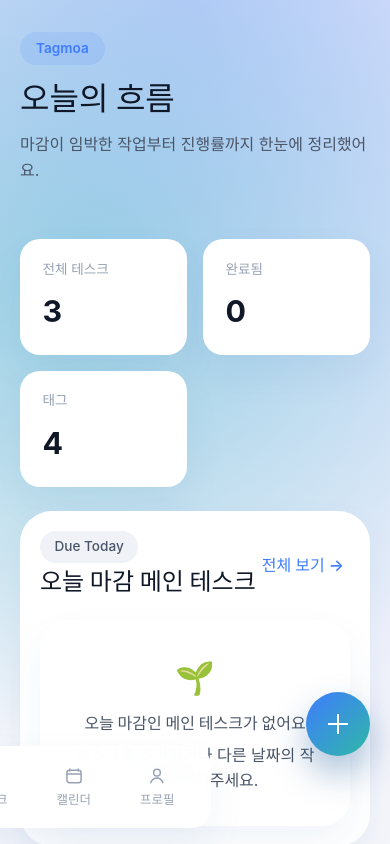
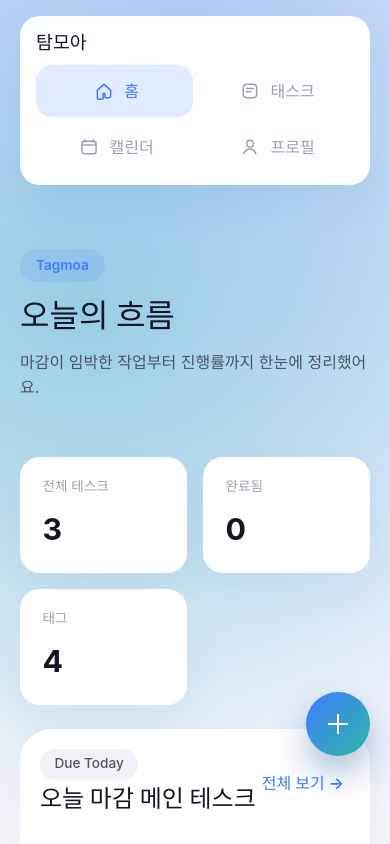
Before and after one commit to nadajinny/tagmoa_website, a Vue app: page /login in a window 390 px wide. Both pictures are taken after a click on the button "체험 모드로 살펴보기". Shown: the top 844 px of the page. Built offline with nearby package versions, Linux system fonts and the light colour scheme; the HTML template or start-up script is replaced by a standard one; a web font is replaced by a local one.

Commit message:
navigation bar 위치 수정

```diff
--- a/src/assets/main.css
+++ b/src/assets/main.css
@@ -5,8 +5,11 @@
 }
 
 .app-max-width {
-  width: min(1200px, calc(100% - 2.5rem));
+  width: 100%;
+  max-width: none;
   margin: 0 auto;
+  padding: 0 clamp(1rem, 4vw, 3.5rem);
+  box-sizing: border-box;
 }
 
 .card-surface {
--- a/src/components/layout/BottomNavigation.vue
+++ b/src/components/layout/BottomNavigation.vue
@@ -46,61 +46,83 @@ const renderIcon = (name: string) => {
 </script>
 
 <template>
-  <nav class="bottom-nav card-surface">
+  <nav class="side-nav card-surface">
+    <p class="side-nav__title">탐모아</p>
     <RouterLink
       v-for="item in items"
       :key="item.name"
       :to="item.to"
-      class="bottom-nav__item"
-      :class="{ 'bottom-nav__item--active': activeName === item.name }"
+      class="side-nav__item"
+      :class="{ 'side-nav__item--active': activeName === item.name }"
     >
-      <span class="bottom-nav__icon" v-html="renderIcon(item.icon)" />
-      <span class="bottom-nav__label">{{ item.label }}</span>
+      <span class="side-nav__icon" v-html="renderIcon(item.icon)" />
+      <span class="side-nav__label">{{ item.label }}</span>
     </RouterLink>
   </nav>
 </template>
 
 <style scoped>
-.bottom-nav {
-  position: sticky;
-  bottom: 1rem;
-  left: 50%;
-  transform: translateX(-50%);
-  display: grid;
-  grid-template-columns: repeat(4, 1fr);
-  padding: 0.75rem 1rem;
-  border-radius: 20px;
-  max-width: min(720px, calc(100% - 2rem));
+.side-nav {
+  display: flex;
+  flex-direction: column;
   gap: 0.5rem;
+  padding: 1.5rem 1.25rem;
+  border-radius: 28px;
   box-shadow: var(--shadow-soft);
   background-color: rgba(255, 255, 255, 0.96);
   backdrop-filter: blur(12px);
 }
 
-.bottom-nav__item {
+.side-nav__title {
+  font-weight: 700;
+  font-size: 1.15rem;
+  margin-bottom: 0.75rem;
+  color: var(--text-primary);
+}
+
+.side-nav__item {
   display: flex;
-  flex-direction: column;
   align-items: center;
-  justify-content: center;
-  padding: 0.35rem 0.25rem;
+  gap: 0.75rem;
+  padding: 0.75rem 0.6rem;
+  border-radius: 16px;
   color: var(--text-muted);
-  border-radius: 14px;
-  gap: 0.15rem;
-  font-size: 0.78rem;
   font-weight: 600;
   transition: color 0.2s ease, background-color 0.2s ease;
 }
 
-.bottom-nav__item--active {
+.side-nav__item--active {
   color: var(--brand-primary);
   background-color: rgba(63, 124, 255, 0.14);
 }
 
-.bottom-nav__icon {
+.side-nav__icon {
   display: inline-flex;
   align-items: center;
   justify-content: center;
-  width: 24px;
-  height: 24px;
+  width: 28px;
+  height: 28px;
+}
+
+@media (max-width: 900px) {
+  .side-nav {
+    flex-direction: row;
+    align-items: center;
+    border-radius: 20px;
+    padding: 0.75rem 1rem;
+    flex-wrap: wrap;
+    gap: 0.25rem;
+  }
+
+  .side-nav__title {
+    width: 100%;
+    margin-bottom: 0.25rem;
+  }
+
+  .side-nav__item {
+    flex: 1 1 calc(50% - 0.5rem);
+    justify-content: center;
+    gap: 0.4rem;
+  }
 }
 </style>
--- a/src/layouts/AppLayout.vue
+++ b/src/layouts/AppLayout.vue
@@ -77,6 +77,10 @@ function closePanel() {
 
 <template>
   <div class="app-layout">
+    <div class="app-layout__sidebar">
+      <BottomNavigation />
+    </div>
+
     <div class="app-layout__main">
       <div class="app-layout__content">
         <RouterView />
@@ -113,6 +117,7 @@ function closePanel() {
         </form>
       </SidePanel>
     </div>
+  </div>
 
   <AddMenu
     :open="addMenuOpen"
@@ -122,17 +127,26 @@ function closePanel() {
     @create-sub-task="openSubForm"
     @create-tag="openTagForm"
   />
-    <BottomNavigation />
-  </div>
 </template>
 
 <style scoped>
 .app-layout {
   min-height: 100vh;
-  padding-bottom: 120px;
+  padding: 2rem 2rem 120px;
+  display: flex;
+  gap: 2rem;
+  align-items: flex-start;
+}
+
+.app-layout__sidebar {
+  width: 240px;
+  flex-shrink: 0;
+  position: sticky;
+  top: 2rem;
 }
 
 .app-layout__main {
+  flex: 1;
   display: flex;
   align-items: flex-start;
   gap: 2rem;
@@ -163,6 +177,16 @@ function closePanel() {
 }
 
 @media (max-width: 900px) {
+  .app-layout {
+    flex-direction: column;
+    padding: 1rem 1.25rem 120px;
+  }
+
+  .app-layout__sidebar {
+    width: 100%;
+    position: static;
+  }
+
   .app-layout__main {
     flex-direction: column;
   }
```
Lines whose indentation alone changed are shown as unchanged.
